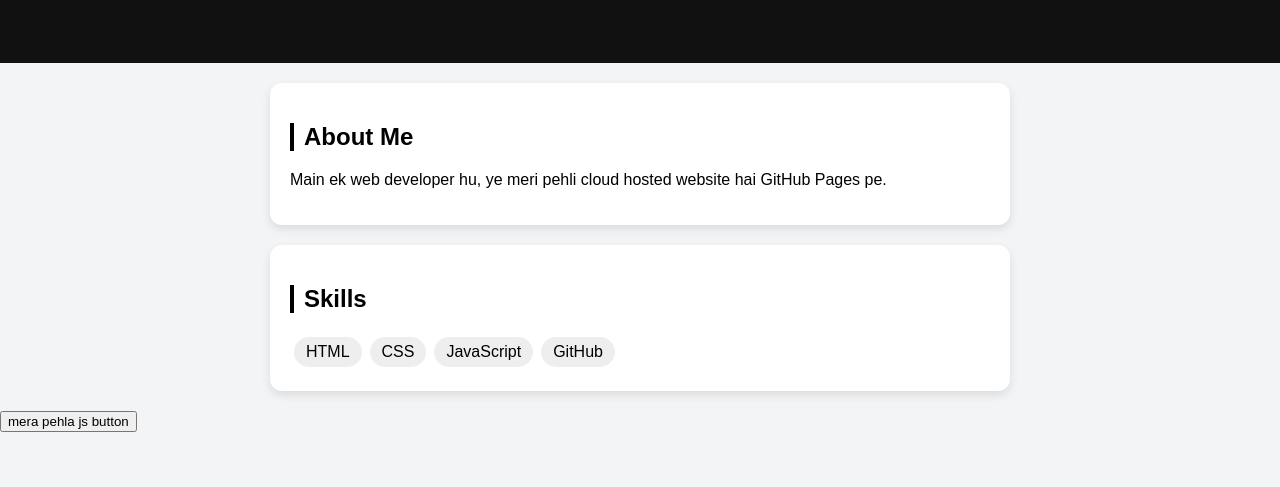
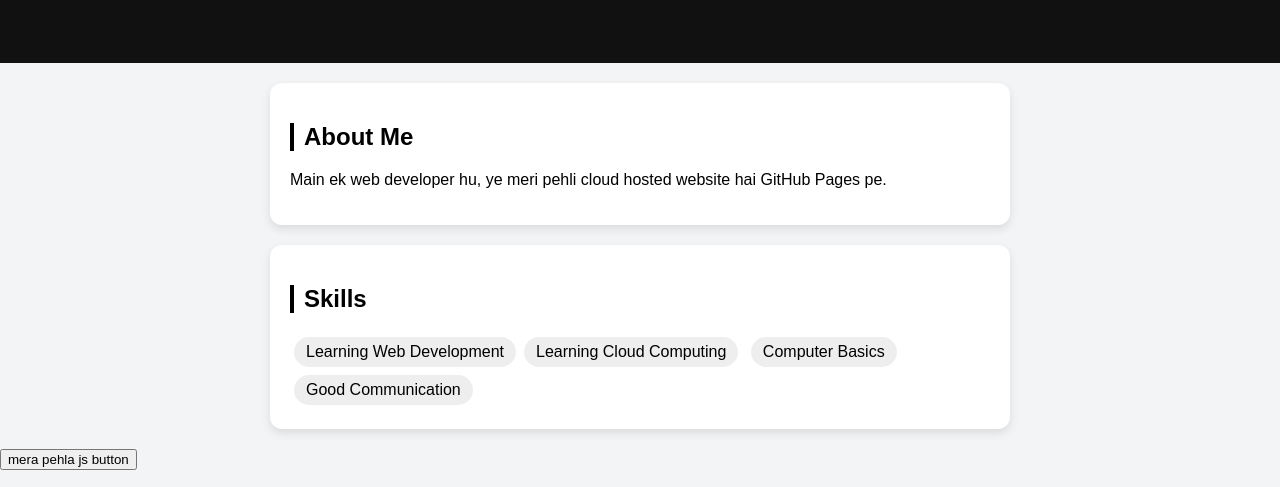
Before and after one commit to SH-malvi/My-first-website-, a plain HTML site: page index.html in a window 1280 px wide. Shown: the part 313-800 px from the top of the page. Drawn offline with Linux system fonts and the light colour scheme.

Commit message:
Update index.html

```diff
--- a/index.html
+++ b/index.html
@@ -25,7 +25,9 @@ span{background:#eee;padding:6px 12px;border-radius:15px;margin:4px;display:inli
 </section>
 <section>
 <h2>Skills</h2>
-<span>HTML</span><span>CSS</span><span>JavaScript</span><span>GitHub</span>
+<span>Learning Web Development</span><span>Learning Cloud Computing</span>
+<span>Computer Basics</span>
+<span>Good Communication</span>
 </section>
 <button onclick="alert('Hello SH! You are learning JS!')">mera pehla js button</button>
 </body>
```
